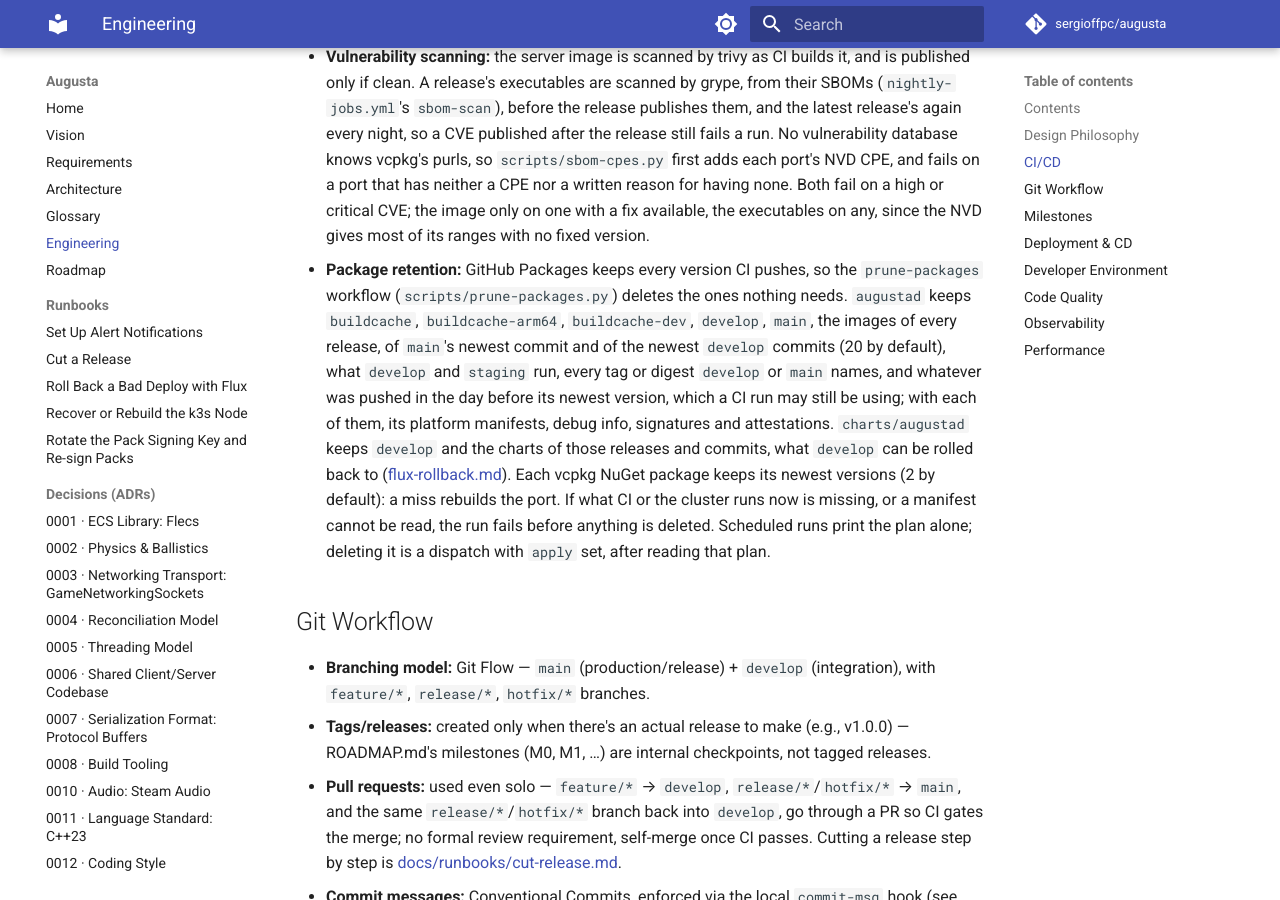
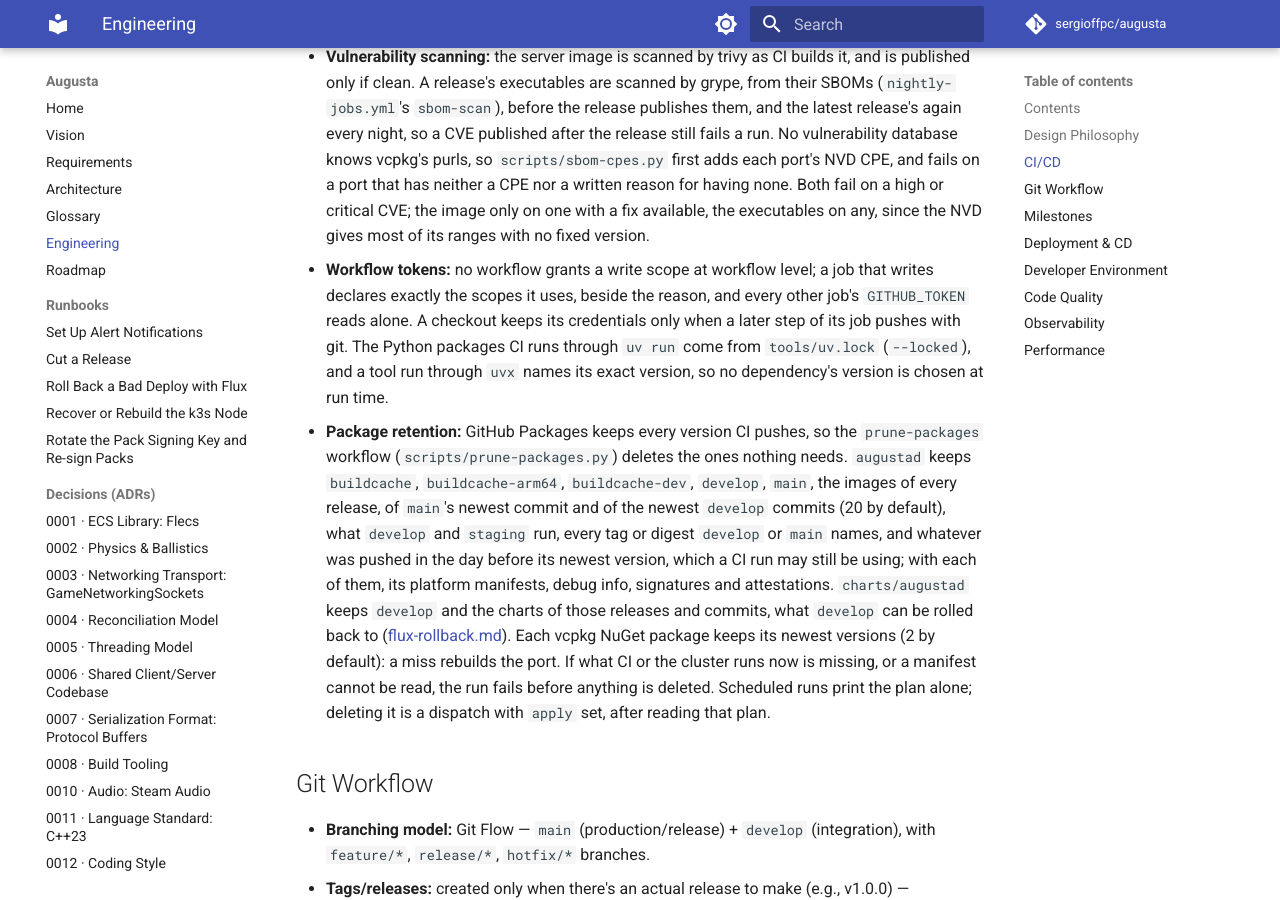
Before and after one commit to sergioffpc/augusta, an MkDocs documentation site: the page built from docs/ENGINEERING.md, in a window 1280 px wide and 900 px high, scrolled down 6327 px. Built offline with MkDocs 1.6.1 and Material for MkDocs 9.7.7, drawn with Linux system fonts in a browser that asks for light colours; comment, search, counter and statistics services are not loaded.

Commit message:
ci: scope each job's token to the writes it uses
No workflow grants a write scope at workflow level any more: ci.yml,
release.yml, codeql.yml and cache-cleanup.yml read alone there, and each
job that writes declares exactly what it uses, beside the reason. The
format job and every other check runs read-only.

Every checkout drops its credentials, but the nightly's benchmarks job,
which pushes the benchmarks branch with git. The Python CI runs through
uv comes from tools/uv.lock (a new checks group), not from --with, which
resolved transitive versions at run time.

container-verify still writes the server image's layer cache on a push:
moving that write to the publishing job is left for a design decision.

Refs #1332

Co-Authored-By: Claude Opus 5.5 <noreply@anthropic.com>

```diff
--- a/docs/ENGINEERING.md
+++ b/docs/ENGINEERING.md
@@ -290,6 +290,13 @@ decisions already made in ARCHITECTURE.md:
   on a high or critical CVE; the image only on one with a fix available, the
   executables on any, since the NVD gives most of its ranges with no fixed
   version.
+- **Workflow tokens:** no workflow grants a write scope at workflow level; a job
+  that writes declares exactly the scopes it uses, beside the reason, and every
+  other job's `GITHUB_TOKEN` reads alone. A checkout keeps its credentials only
+  when a later step of its job pushes with git. The Python packages CI runs
+  through `uv run` come from `tools/uv.lock` (`--locked`), and a tool run
+  through `uvx` names its exact version, so no dependency's version is chosen at
+  run time.
 - **Package retention:** GitHub Packages keeps every version CI pushes, so the
   `prune-packages` workflow (`scripts/prune-packages.py`) deletes the ones
   nothing needs. `augustad` keeps `buildcache`, `buildcache-arm64`,
```
Also changed, not shown: 10 other files.
